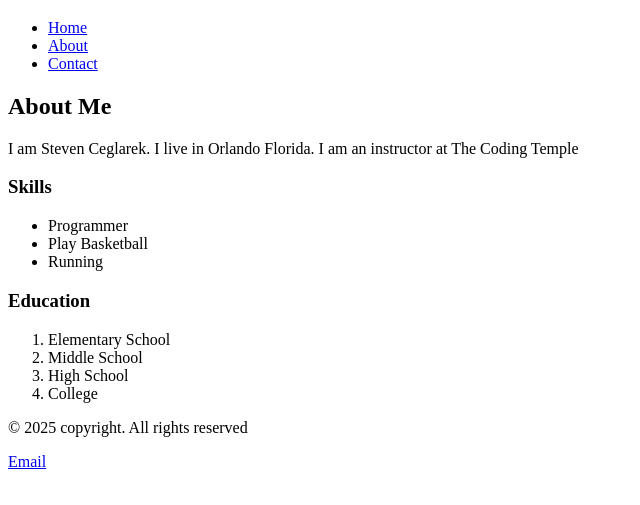
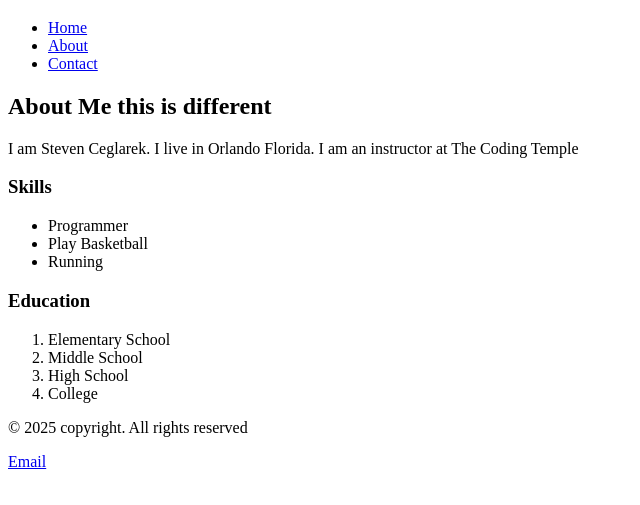
Before and after one commit to StevenCeglarekCodingTemple/lesson_2_my_portfolio, a plain HTML site: page index.html in a window 1280 px wide. Shown: the part 61-566 px from the top of the page, without its empty margins (0-640 px from the left). Drawn offline with Linux system fonts and the light colour scheme.

Commit message:
New change to about me section

```diff
--- a/index.html
+++ b/index.html
@@ -22,7 +22,7 @@
     <!-- Main Section -->
     <main>
         <section>
-            <h2>About Me</h2>
+            <h2>About Me this is different</h2>
             <p>I am Steven Ceglarek. I live in Orlando Florida. I am an instructor at The Coding Temple</p>
         </section>
         <section>
```
